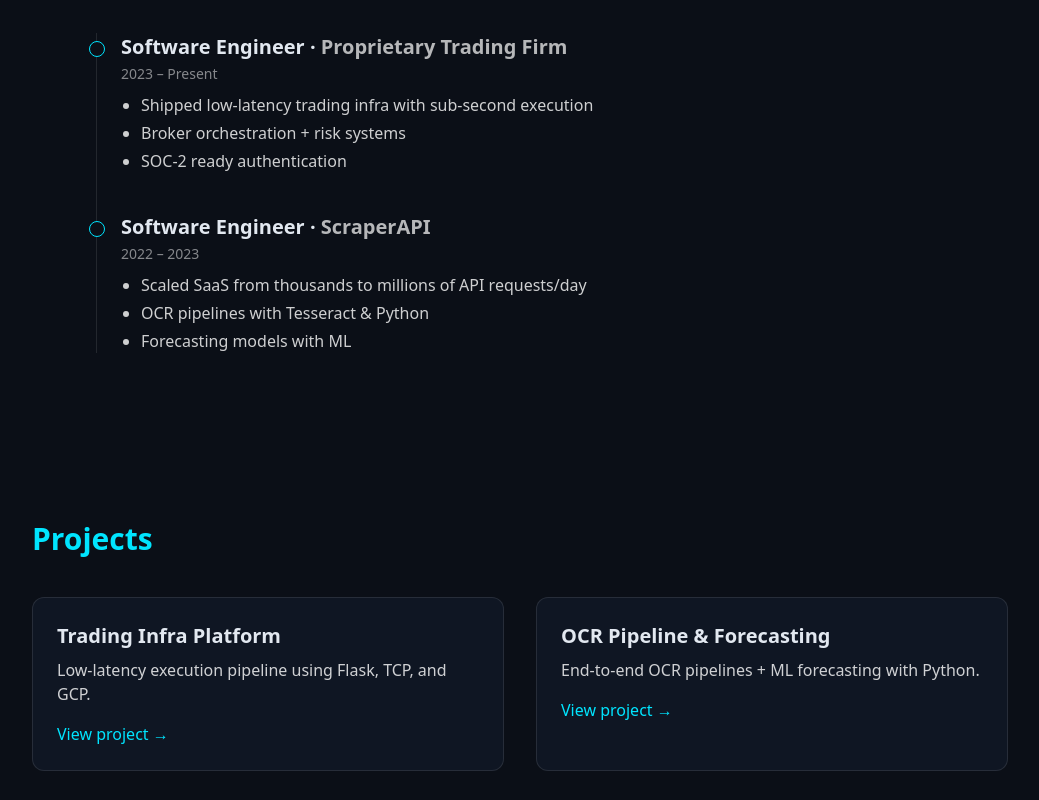
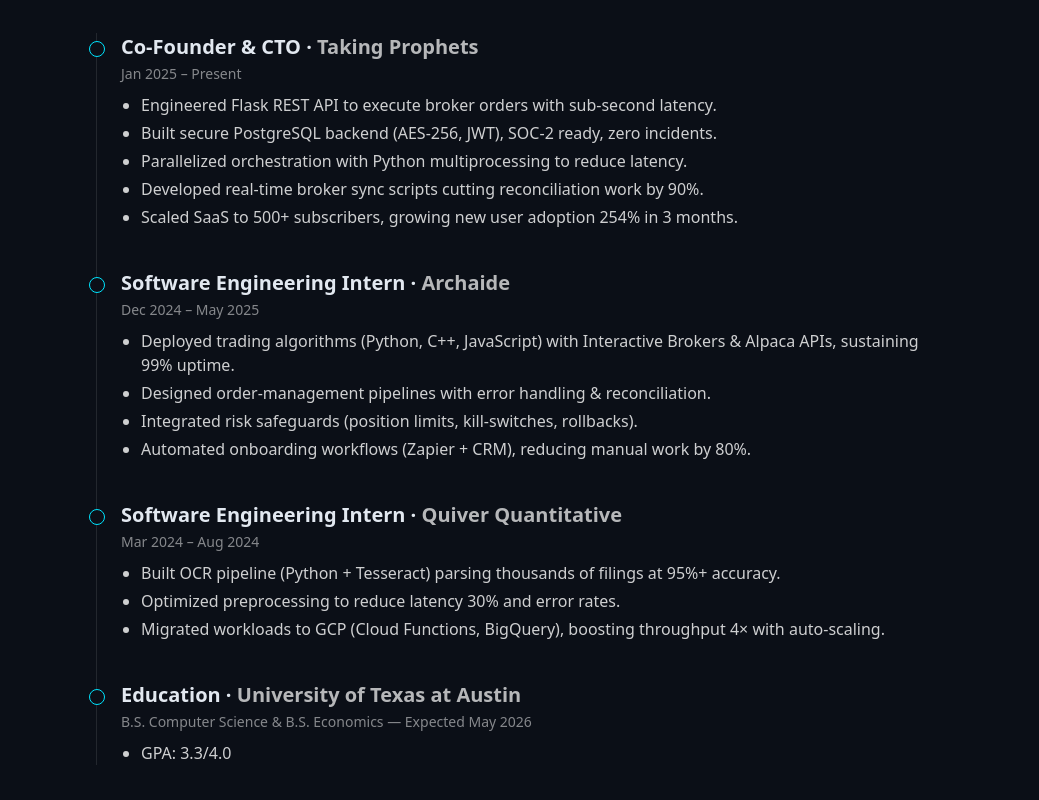
Before and after one commit to rpassaro/website, a Next.js app: page / in a window 1280 px wide. Shown: the part 960-1760 px from the top of the page, without its empty margins (120-1159 px from the left). Built offline with nearby package versions, Linux system fonts and the light colour scheme.

Commit message:
updated info

```diff
--- a/src/components/Projects.tsx
+++ b/src/components/Projects.tsx
@@ -4,14 +4,10 @@
 
 const projects = [
     {
-        title: "Trading Infra Platform",
-        description: "Low-latency execution pipeline using Flask, TCP, and GCP.",
-        href: "/projects/trading-infra",
-    },
-    {
-        title: "OCR Pipeline & Forecasting",
-        description: "End-to-end OCR pipelines + ML forecasting with Python.",
-        href: "/projects/ocr-forecast",
+        title: "Machine Learning Sports Forecasting (2024)",
+        description:
+            "Trained XGBoost model with temporal backtesting, boosting accuracy by 20%. Automated ingestion/maintenance for 2M+ records (Python, SQLite, REST APIs).",
+        href: "/projects/ml-sports-forecasting",
     },
 ];
 
--- a/src/components/Timeline.tsx
+++ b/src/components/Timeline.tsx
@@ -3,23 +3,44 @@
 
 const items = [
     {
-        role: "Software Engineer",
-        company: "Proprietary Trading Firm",
-        period: "2023 – Present",
+        role: "Co-Founder & CTO",
+        company: "Taking Prophets",
+        period: "Jan 2025 – Present",
         highlights: [
-            "Shipped low-latency trading infra with sub-second execution",
-            "Broker orchestration + risk systems",
-            "SOC-2 ready authentication",
+            "Engineered Flask REST API to execute broker orders with sub-second latency.",
+            "Built secure PostgreSQL backend (AES-256, JWT), SOC-2 ready, zero incidents.",
+            "Parallelized orchestration with Python multiprocessing to reduce latency.",
+            "Developed real-time broker sync scripts cutting reconciliation work by 90%.",
+            "Scaled SaaS to 500+ subscribers, growing new user adoption 254% in 3 months.",
         ],
     },
     {
-        role: "Software Engineer",
-        company: "ScraperAPI",
-        period: "2022 – 2023",
+        role: "Software Engineering Intern",
+        company: "Archaide",
+        period: "Dec 2024 – May 2025",
         highlights: [
-            "Scaled SaaS from thousands to millions of API requests/day",
-            "OCR pipelines with Tesseract & Python",
-            "Forecasting models with ML",
+            "Deployed trading algorithms (Python, C++, JavaScript) with Interactive Brokers & Alpaca APIs, sustaining 99% uptime.",
+            "Designed order-management pipelines with error handling & reconciliation.",
+            "Integrated risk safeguards (position limits, kill-switches, rollbacks).",
+            "Automated onboarding workflows (Zapier + CRM), reducing manual work by 80%.",
+        ],
+    },
+    {
+        role: "Software Engineering Intern",
+        company: "Quiver Quantitative",
+        period: "Mar 2024 – Aug 2024",
+        highlights: [
+            "Built OCR pipeline (Python + Tesseract) parsing thousands of filings at 95%+ accuracy.",
+            "Optimized preprocessing to reduce latency 30% and error rates.",
+            "Migrated workloads to GCP (Cloud Functions, BigQuery), boosting throughput 4× with auto-scaling.",
+        ],
+    },
+    {
+        role: "Education",
+        company: "University of Texas at Austin",
+        period: "B.S. Computer Science & B.S. Economics — Expected May 2026",
+        highlights: [
+            "GPA: 3.3/4.0",
         ],
     },
 ];
```
